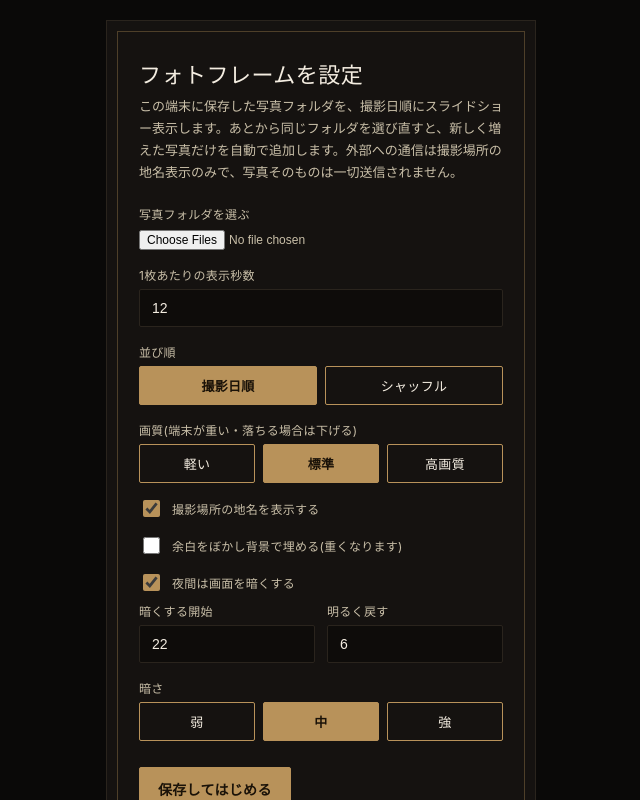
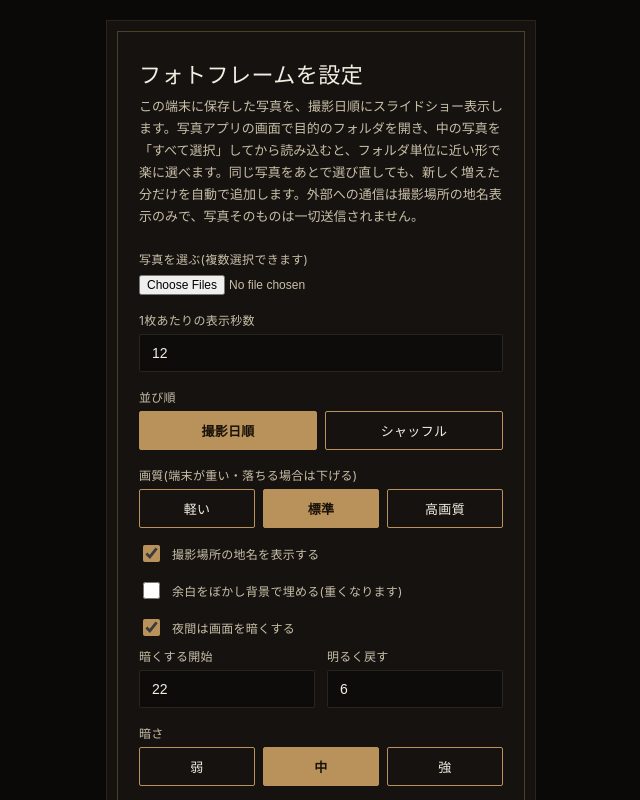
Before and after one commit to takahirosaika-ops/photoframe, a plain HTML site: page index.html in a window 1280 px wide. Shown: the whole page, without its empty margins (319-959 px from the left). Drawn offline with Linux system fonts and the light colour scheme.

Commit message:
index.html

```diff
--- a/index.html
+++ b/index.html
@@ -205,9 +205,9 @@
 <div class="screen" id="setupScreen">
   <div class="card">
     <h1>フォトフレームを設定</h1>
-    <p>この端末に保存した写真フォルダを、撮影日順にスライドショー表示します。あとから同じフォルダを選び直すと、新しく増えた写真だけを自動で追加します。外部への通信は撮影場所の地名表示のみで、写真そのものは一切送信されません。</p>
-    <label>写真フォルダを選ぶ</label>
-    <input type="file" id="inFiles" accept="image/*" multiple webkitdirectory>
+    <p>この端末に保存した写真を、撮影日順にスライドショー表示します。写真アプリの画面で目的のフォルダを開き、中の写真を「すべて選択」してから読み込むと、フォルダ単位に近い形で楽に選べます。同じ写真をあとで選び直しても、新しく増えた分だけを自動で追加します。外部への通信は撮影場所の地名表示のみで、写真そのものは一切送信されません。</p>
+    <label>写真を選ぶ(複数選択できます)</label>
+    <input type="file" id="inFiles" accept="image/*" multiple>
     <div class="small" id="inFilesCount" style="margin-top:6px;"></div>
     <label>1枚あたりの表示秒数</label>
     <input type="number" id="inInterval" value="12" min="3">
@@ -261,8 +261,8 @@
   <div class="card">
     <h1>設定</h1>
     <label>写真を追加する</label>
-    <input type="file" id="setFiles" accept="image/*" multiple webkitdirectory style="display:none;">
-    <button class="ghost" id="addFilesBtn" type="button" style="width:100%;">写真フォルダを選んで同期する</button>
+    <input type="file" id="setFiles" accept="image/*" multiple style="display:none;">
+    <button class="ghost" id="addFilesBtn" type="button" style="width:100%;">写真を選んで同期する</button>
     <div class="small" id="storageInfo" style="margin-top:8px;"></div>
     <label>1枚あたりの表示秒数</label>
     <input type="number" id="setInterval" min="3">
```
